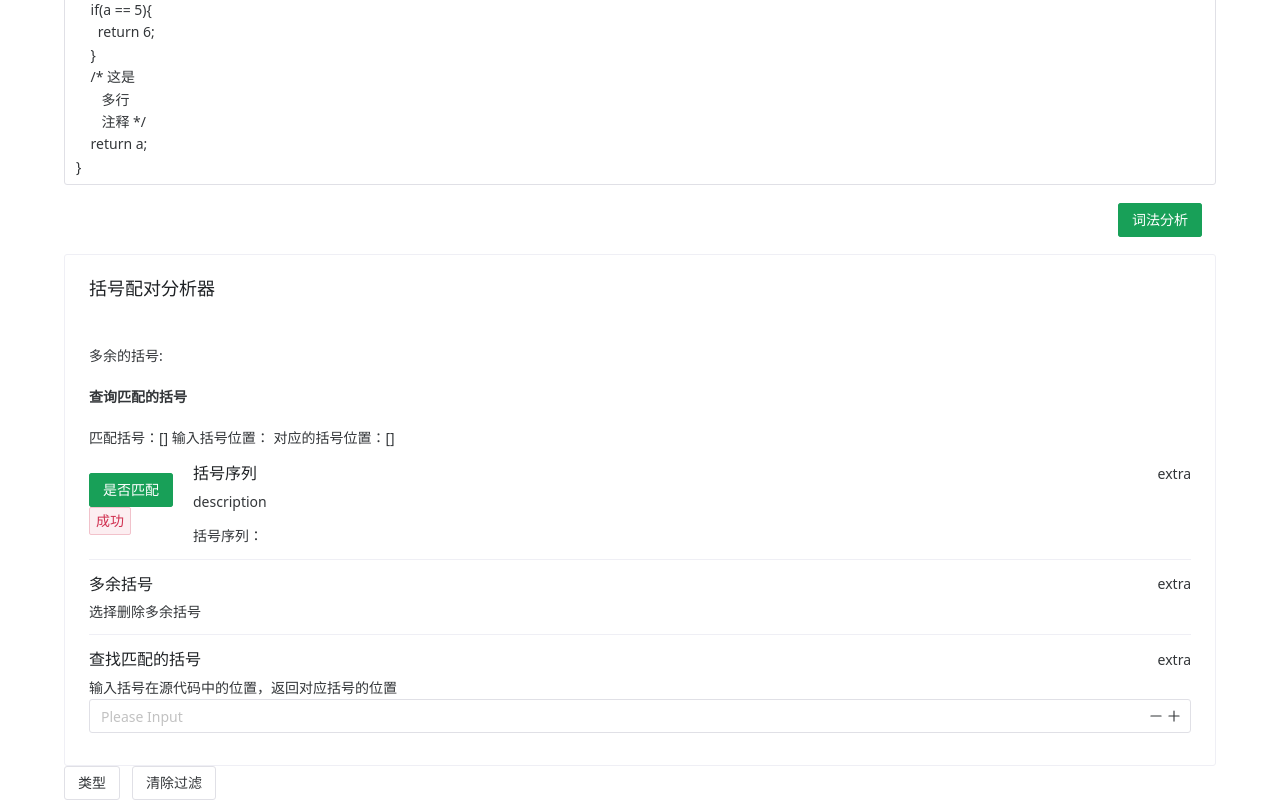
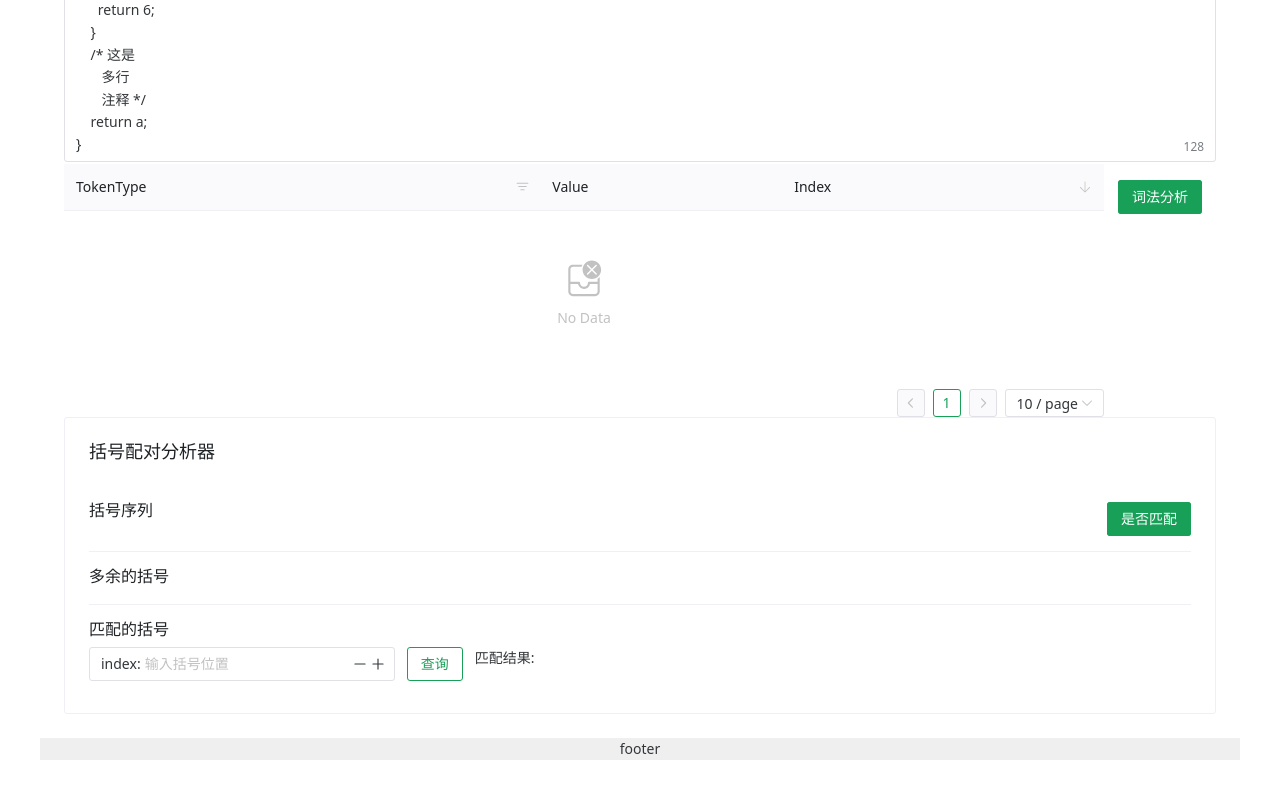
Before and after one commit to zjt0515/tree-node, a Vue app: page /bracket-pairing in a window 1280 px wide. Shown: the part 300-1102 px from the top of the page. After the commit the page ends 1060 px from the top, so only its background shows below. Built offline with nearby package versions, Linux system fonts and the light colour scheme.

Commit message:
2024110802

```diff
--- a/src/App.vue
+++ b/src/App.vue
@@ -1,10 +1,9 @@
 <template>
-    <GlobalLayout/>
+    <GlobalLayout />
 </template>
 
 <script setup>
 import GlobalLayout from './layouts/GlobalLayout.vue';
-import { darkTheme, NConfigProvider } from 'naive-ui'
 </script>
 
 <style scoped></style>
--- a/src/components/BracketParser.vue
+++ b/src/components/BracketParser.vue
@@ -1,45 +1,18 @@
 <template>
   <div class="bracketParser">
-    //TODO整理页面
+    <!--TODO整理页面 -->
     <n-space>
       <h2>请输入C语言代码</h2>
     </n-space>
-    <n-input v-model:value="code" type="textarea" :autosize="{
+    <n-input id="codeInput" v-model:value="code" type="textarea" :autosize="{
       minRows: 3,
-    }" />
+    }" show-count ref="inputBox" />
     <n-button class="tokenize-button" type="primary" @click="getTokens(code)">词法分析</n-button>
-    <n-card title="括号配对分析器">
-      <br />
-      {{ "多余的括号: " + removedBrackets }}
-      <n-button v-if="removedBrackets.length" type="error" @click="delete">删除多余的括号</n-button>
-      <h4>查询匹配的括号</h4>
-      匹配括号：{{ matchBrackets }} 输入括号位置： 对应的括号位置：{{
-        bracketIndex2
-      }}
-      <n-list>
-        <!-- <template #header> hhh </template> -->
-        <n-list-item>
-          <template #prefix>
-            <n-button type="primary" @click="checkBrackets">是否匹配</n-button>
-            <n-tag type="error"> 成功 </n-tag>
-          </template>
-          <n-thing title="括号序列" title-extra="extra" description="description">
-            {{ "括号序列：" + bracketList }}
-          </n-thing>
-        </n-list-item>
-        <n-list-item>
-          <n-thing title="多余括号" title-extra="extra" description="选择删除多余括号" />
-        </n-list-item>
-        <n-list-item>
-          <n-thing title="查找匹配的括号" title-extra="extra" description="输入括号在源代码中的位置，返回对应括号的位置" />
-          <n-input-number v-model:value="bracketIndex1" />
-        </n-list-item>
-      </n-list>
-    </n-card>
+
     <!-- Tokens表格 -->
     <n-space vertical :size="12">
       <!-- 查询 -->
-      <n-space>
+      <!-- <n-space>
         <n-dropdown trigger="hover" :options="typeOptions" @select="handleSelect">
           <n-button>类型</n-button>
         </n-dropdown>
@@ -51,13 +24,74 @@
         <n-tag v-for="tag in tags" closable @close="handleClose(tag)">
           {{ tag }}
         </n-tag>
-      </n-space>
+      </n-space> -->
       <!-- 表格本体 -->
-      // TODO 新增自定义列，用于匹配算法
-      <n-data-table ref="tableRef" :columns="columns" :data="tokens" :bordered="false" :row-class-name="rowClassName"
-        :pagination="paginationReactive" @update:filters="handleUpdateFilter" />
+      <!-- // TODO 新增自定义列，用于匹配算法 -->
+      <n-data-table ref="tableRef" :columns="columns" :data="tokens" :bordered="false" :pagination="paginationReactive"
+        @update:filters="handleUpdateFilter" />
     </n-space>
+    <!-- 括号处理 -->
+    <n-card title="括号配对分析器">
+      <n-list>
+        <!-- <template #header> hhh </template> -->
+        <n-list-item>
+          <template #suffix>
+            <n-button type="primary" @click="checkBrackets">是否匹配</n-button>
+
+          </template>
+          <n-thing title="括号序列" title-extra="" description="">
+            <n-space>
+              <n-tag v-for="item in bracketList" :bordered="false">
+                {{ item }}
+              </n-tag>
+            </n-space>
+          </n-thing>
+        </n-list-item>
+        <n-list-item>
+          <n-thing title="多余的括号" title-extra="" description="" />
+          <n-space>
+            <n-tag v-for="item in removedBrackets" :bordered="false">
+              {{ item }}
+            </n-tag>
+          </n-space>
+          <n-button v-if="removedBrackets.length" type="error" @click="deleteBracket">删除多余的括号</n-button>
+        </n-list-item>
+        <n-list-item>
+          <n-thing title="匹配的括号" title-extra="" description="" />
+          <div v-for="item in matchBracketTokens">
+            {{ item.left }} 匹配 {{ item.right }}
+          </div>
+          <n-space>
+            <n-input-number v-model:value="matchedIndex" placeholder="输入括号位置">
+              <template #prefix>
+                index:
+              </template>
+            </n-input-number>
+            <n-button type="primary" ghost @click="match">查询</n-button>
+            匹配结果:<n-tag v-if="matchedBracket">{{ matchedBracket }}</n-tag>
+          </n-space>
+        </n-list-item>
+      </n-list>
+    </n-card>
+
+    <!-- 优化代码模态框 -->
+    <n-modal v-model:show="showModal">
+      <n-card style="width: 600px" title="选择正确代码" :bordered="false" size="huge" role="dialog" aria-modal="true">
+        <template #header-extra>
+          噢！
+        </template>
+        <div v-for="(test, i) in newCode">
+          <n-input v-model:value="newCode[i]" type="textarea" size="small" :autosize="{
+            minRows: 3,
+          }" :disabled="!active" round />
+        </div>
+        <template #footer>
+          尾部
+        </template>
+      </n-card>
+    </n-modal>
   </div>
+
 </template>
 
 <script setup>
@@ -73,18 +107,19 @@ import {
   NListItem,
   NThing,
   NTag,
-  NDropdown
+  NDropdown,
+  NModal
 } from "naive-ui";
 import { computed, reactive, ref } from "vue";
 import {
   tokenize,
   isValid2,
-  isValidBrackets,
   isValid,
   getBracketTokens,
   bracketTokensToList
 } from "@/js/lexer.js";
 import { TokenType } from "@/js/index.js"
+const showModal = ref(false)
 const message = useMessage();
 const code = ref(`int main() {
     // 这是单行注释
@@ -97,22 +132,51 @@ const code = ref(`int main() {
        注释 */
     return a;
 }`);
+const newCode = ref(["2", "3"])
 const tokens = ref([]);
+// 括号tokens数组
 const bracketTokens = computed(() => {
   return getBracketTokens(tokens.value);
 });
+// 括号值数组
 const bracketList = computed(() => {
   return bracketTokensToList(bracketTokens.value)
 })
+// 多余的？
 const removedBrackets = ref([]);
-const matchBrackets = ref([]);
-const bracketIndex1 = ref();
-const bracketIndex2 = computed(() => {
-  return matchBrackets.value.filter(
-    (match) =>
-      match.leftIndex === bracketIndex1 || match.rightIndex === bracketIndex1
-  );
-});
+// 匹配成功的
+const matchBracketTokens = ref([]);
+// 光标
+// const cursorPosition = ref(0)
+// function updateCursorPosition() {
+//   const inputBox = $refs.inputBox; // 获取输入框的引用
+//   cursorPosition.value = inputBox.selectionStart; // 获取光标的当前位置
+// }
+const matchedIndex = ref();
+const matchedBracket = ref()
+const match = () => {
+  let isTrue
+  matchBracketTokens.value.forEach((item) => {
+    const leftIndex = item.left.index;
+    const rightIndex = item.right.index;
+    if (matchedIndex.value == leftIndex) {
+      matchedBracket.value = item.right
+      isTrue = true
+    }
+    if (matchedIndex.value == rightIndex) {
+      matchedBracket.value = item.left
+      isTrue = false
+    }
+  })
+  if (isTrue) {
+    message.success("查询成功")
+  } else {
+    message.error("不存在")
+  }
+}
+/**
+ * 词法分析
+ */
 const getTokens = () => {
   try {
     tokens.value = tokenize(code.value);
@@ -132,10 +196,25 @@ const checkBrackets = () => {
     if (isValid(bracketList.value)) message.success("括号匹配正确");
     else message.error("匹配失败");
     removedBrackets.value = [];
-    matchBrackets.value = [];
-    isValidBrackets(bracketTokens.value, removedBrackets.value, matchBrackets.value);
+    matchBracketTokens.value = [];
+    isValid2(bracketTokens.value, removedBrackets.value, matchBracketTokens.value);
   }
 };
+const deleteBracket = () => {
+  // let res = code.value
+  removedBrackets.value.forEach((token) => {
+    let index = token.index;
+    const newCode = deletei(code, index)
+    code.value = newCode
+  })
+  checkBrackets()
+  // if ()
+  //   newCode.value.push(res)
+}
+const deletei = (s, index) => {
+  let res = s.value.slice(0, index) + code.value.slice(index + 1);
+  return res;
+}
 
 //表格相关
 const paginationReactive = reactive({
@@ -151,11 +230,22 @@ const paginationReactive = reactive({
     paginationReactive.page = 1;
   }
 });
+const tokenTypeColumn = reactive({
+  title: "TokenType",
+  key: "type",
+  filterMultiple: false,
+  filterOptionValue: null,
+  filterOptions: Object.values(TokenType).map((type) => ({ label: type, value: type })),
+  filter(value, row) {
+    return row.type === value;
+  }
+});
 const columns = [
-  {
-    title: "TokenType",
-    key: "type",
-  },
+  // {
+  //   title: "TokenType",
+  //   key: "type",
+  // },
+  tokenTypeColumn,
   {
     title: "Value",
     key: "value",
@@ -163,6 +253,9 @@ const columns = [
   {
     title: "Index",
     key: "index",
+    sorter(rowA, rowB) {
+      return rowA.index - rowB.index
+    }
   },
 ];
 const typeOptions = Object.values(TokenType).map(x => ({ label: x, key: x }))
@@ -183,6 +276,9 @@ const filterTokenType = () => {
 const unfilter = () => {
   tableRef.value.filter(null)
 }
+const handleUpdateFilter = (filters, sourceColumn) => {
+  tokenTypeColumn.filterOptionValue = filters[sourceColumn.key]
+}
 </script>
 
 <style scoped>
--- a/src/components/TreeNode.vue
+++ b/src/components/TreeNode.vue
@@ -1,8 +1,6 @@
 <template>
   <h2>二叉树</h2>
-  <!-- {{"data:"+ data }}
-  {{"root:"+ root }} -->
-
+  <!-- 交互 -->
   <n-grid :x-gap="16" :y-gap="12" :cols="2">
     <n-grid-item>
       <n-input v-model:value="data" type="text" placeholder="输入二叉树数组形式(空节点输入null)">
@@ -22,12 +20,13 @@
       <n-button type="primary" ghost @click="searchAncestors">查询所有祖先节点</n-button>
     </n-grid-item>
   </n-grid>
-  <n-card embedded title="查询结果">
-    祖先：{{ ancestors }}
-
-  </n-card>
-  <canvas id="cvs"></canvas>
-
+  <!-- 结果展示 -->
+  <div class="result">
+    <n-card embedded title="查询结果">
+      祖先：{{ ancestors }}
+    </n-card>
+    <canvas id="cvs"></canvas>
+  </div>
   <n-card title="测试数据">
     {{ ancestors }}
     nodeData: {{ nodeData }}
@@ -87,7 +86,6 @@ onMounted(() => {
 
 function init() {
   ctx.clearRect(0, 0, 1000, 600); // 清除画布
-
   // 设置绘制样式
   ctx.strokeStyle = "#000";
   ctx.fillStyle = "#000";
@@ -143,4 +141,8 @@ function drawNode(ctx, node, x, y, offsetX, offsetY) {
 }
 </script>
 
-<style scoped></style>
+<style scoped>
+.result {
+  margin-top: 1.2em;
+}
+</style>
--- a/src/js/index.js
+++ b/src/js/index.js
@@ -25,7 +25,6 @@ class Stack {
     }
 }
 // export {Stack}
-
 function isBracket(char){
     return /[\(\)\[\]\{\}\<\>]/.test(char);
 }
@@ -43,6 +42,7 @@ function isDigit(char){
 }
 // 定义TokenType枚举
 const TokenType = Object.freeze({
+    BRACKET: 'bracket',
     KEYWORD: 'keyword',
     IDENTIFIER: 'identifier',
     NUMBER: 'number',
@@ -50,7 +50,6 @@ const TokenType = Object.freeze({
     PUNCTUATOR: 'punctuator',
     STRING: 'string',
     COMMENT: 'comment',
-    BRACKET: 'bracket'
 });
 // Token类表示每个词法单元
 class Token {
@@ -61,7 +60,7 @@ class Token {
     }
 
     toString() {
-        return `Token(${this.type}, ${this.value})`;
+        return `Token(${this.type}, ${this.value},${this.index})`;
     }
 }
 // 关键字定义
--- a/src/js/lexer.js
+++ b/src/js/lexer.js
@@ -1,4 +1,3 @@
-import { index } from "d3";
 import {
   isBracket,
   isDigit,
@@ -11,7 +10,6 @@ import {
   TokenType,
   Stack,
 } from "./index.js";
-import { renderList } from "vue";
 
 const tokenize = (input) => {
   let currentIndex = 0;
@@ -31,11 +29,12 @@ const tokenize = (input) => {
         currentChar = input[++currentIndex];
       }
       let value = input.slice(start, currentIndex);
-      tokens.push(new Token(TokenType.COMMENT, value));
+      tokens.push(new Token(TokenType.COMMENT, value, start));
       continue;
     }
     // 解析多行comment
     if (currentChar === "/" && input[currentIndex + 1] === "*") {
+      let start = currentIndex;
       let comment = "/*";
       currentIndex += 2;
       while (
@@ -45,12 +44,12 @@ const tokenize = (input) => {
         comment += input[currentIndex++];
       }
       comment += "*/";
-      tokens.push(new Token(TokenType.COMMENT, comment));
+      tokens.push(new Token(TokenType.COMMENT, comment,start));
       continue;
     }
     //解析标点符号
     if (punctuators.includes(currentChar)) {
-      tokens.push(new Token(TokenType.PUNCTUATOR, currentChar));
+      tokens.push(new Token(TokenType.PUNCTUATOR, currentChar, currentIndex));
       currentIndex++;
       continue;
     }
@@ -78,9 +77,9 @@ const tokenize = (input) => {
 
       let value = input.slice(start, currentIndex);
       if (keywords.includes(value)) {
-        tokens.push(new Token(TokenType.KEYWORD, value));
+        tokens.push(new Token(TokenType.KEYWORD, value, start));
       } else {
-        tokens.push(new Token(TokenType.IDENTIFIER, value));
+        tokens.push(new Token(TokenType.IDENTIFIER, value, start));
       }
       continue;
     }
@@ -94,7 +93,7 @@ const tokenize = (input) => {
       let start = currentIndex++;
       while (isDigit(input[currentIndex])) currentIndex++;
       let value = input.slice(start, currentIndex);
-      tokens.push(new Token(TokenType.NUMBER, value));
+      tokens.push(new Token(TokenType.NUMBER, value, start));
       continue;
     }
     // 解析"string"
@@ -105,7 +104,7 @@ const tokenize = (input) => {
       }
       currentIndex += 1;
       let value = input.slice(start, currentIndex);
-      tokens.push(new Token(TokenType.STRING, value));
+      tokens.push(new Token(TokenType.STRING, value, start));
       continue;
     }
     // 不支持类型
@@ -115,63 +114,25 @@ const tokenize = (input) => {
 };
 
 /**
- * 从tokens中提取括号
+ * 从tokens中提取括号tokens
  * @param {*} tokens
- * @returns 包含括号的字符串
+ * @returns bracketTokens
  */
 const getBracketTokens = (tokens) => {
   return tokens.filter((token) => token.type === TokenType.BRACKET);
 };
+/**
+ * bracketTokens => brackets
+ * @param {*} tokens
+ * @returns
+ */
 const bracketTokensToList = (tokens) => {
   return tokens.map((item) => item.value);
-};
-/**
- * 判断括号是否匹配
- * @param {*} s
- * @returns
- */
-const isValidBrackets = (s, removed = [], match = []) => {
-  const stack = new Stack();
-  const map = {
-    "(": ")",
-    "{": "}",
-    "[": "]",
-  };
-  for (let [index, x] of s.entries()) {
-    // 遇到左括号入栈
-    if (x in map) {
-      stack.push(x);
-      continue;
-    }
-    // 遇到右括号
-    if (!stack.isEmpty()) {
-      // 左括号存在，弹出左括号检查是否匹配
-      const leftIndex = stack.size();
-      const leftBracket = stack.pop();
-      if (map[leftBracket] !== x) {
-        // 删去不匹配的括号
-        removed.push({ index: leftIndex, value: leftBracket });
-        removed.push({ index, value: x });
-      } else {
-        // 匹配成功
-        match.push({ leftIndex, rightIndex: index });
-      }
-    } else {
-      // 左括号不存在，选择：删去右括号
-      removed.push({ index, value: x });
-    }
-  }
-  // 多余的左括号
-  while (stack.size()) {
-    const leftIndex = stack.size();
-    let x = stack.pop();
-    removed.push({ index: leftIndex, value: x });
-  }
 };
 
 /**
  * 判断括号是否匹配
- * @param {*} s
+ * @param {*} s 括号数组
  * @returns
  */
 const isValid = (s) => {
@@ -208,18 +169,21 @@ const isValid2 = (bracketTokens, removed = [], match = []) => {
   for (let [index, token] of bracketTokens.entries()) {
     // 遇到左括号入栈
     if (token.value in map) {
-      stack.push(x);
+      stack.push(token);
       continue;
     }
     // 遇到右括号就弹出元素，并检查弹出的元素是否为对应的左括号
+    if(stack.isEmpty()){
+      removed.push(token)
+    } else {
+      const leftBracketToken = stack.pop();
 
-    const leftBracketToken = stack.pop();
-    if (map[leftBracketToken.value] !== token.value) {
-      removed.push(leftBracketToken);
-      removed.push(token);
-    } else {
-      match.push(leftBracketToken);
-      match.push(token);
+      if (map[leftBracketToken.value] !== token.value) {
+        removed.push(leftBracketToken);
+        removed.push(token);
+      } else {
+        match.push({left:leftBracketToken, right:token});
+      }
     }
   }
   while (stack.size()) {
@@ -227,6 +191,40 @@ const isValid2 = (bracketTokens, removed = [], match = []) => {
     removed.push(leftBracketToken);
   }
 };
+/**
+ * 删除多余括号
+ * @param {string} s
+ * @returns
+ */
+const removeInvalid = (s) => {
+  const ans = [];
+  let currSet = new Set();
+
+  currSet.add(s);
+  while (true) {
+      for (const str of currSet) {
+          if (isValid(str)) {
+              ans.push(str);
+          }
+      }
+      if (ans.length > 0) {
+          return ans;
+      }
+      const nextSet = new Set();
+      for (const str of currSet) {
+          for (let i = 0; i < str.length; i ++) {
+              if (i > 0 && str[i] === str[i - 1]) {
+                  continue;
+              }
+              if (str[i] === '(' || str[i] === ')') {
+                  nextSet.add(str.substring(0, i) + str.substring(i + 1));
+              }
+          }
+      }
+      currSet = nextSet;
+  }
+}
+
 // 测试代码
 const input1 = `
   // this is comment({})
@@ -243,7 +241,6 @@ console.log(tokenize(input2));
 export {
   tokenize,
   getBracketTokens,
-  isValidBrackets,
   isValid,
   isValid2,
   bracketTokensToList,
--- a/src/js/treenode.js
+++ b/src/js/treenode.js
@@ -42,8 +42,6 @@ const findAncestors = (root, x, ancestors = []) => {
     ancestors.push(root.value)
     return true;
   }
-
-
   // 如果在左右子树都没有找到目标结点，返回false
   return false;
 }
```
Also changed, not shown: 1 other file (tests, documents, lock files or other folders).
